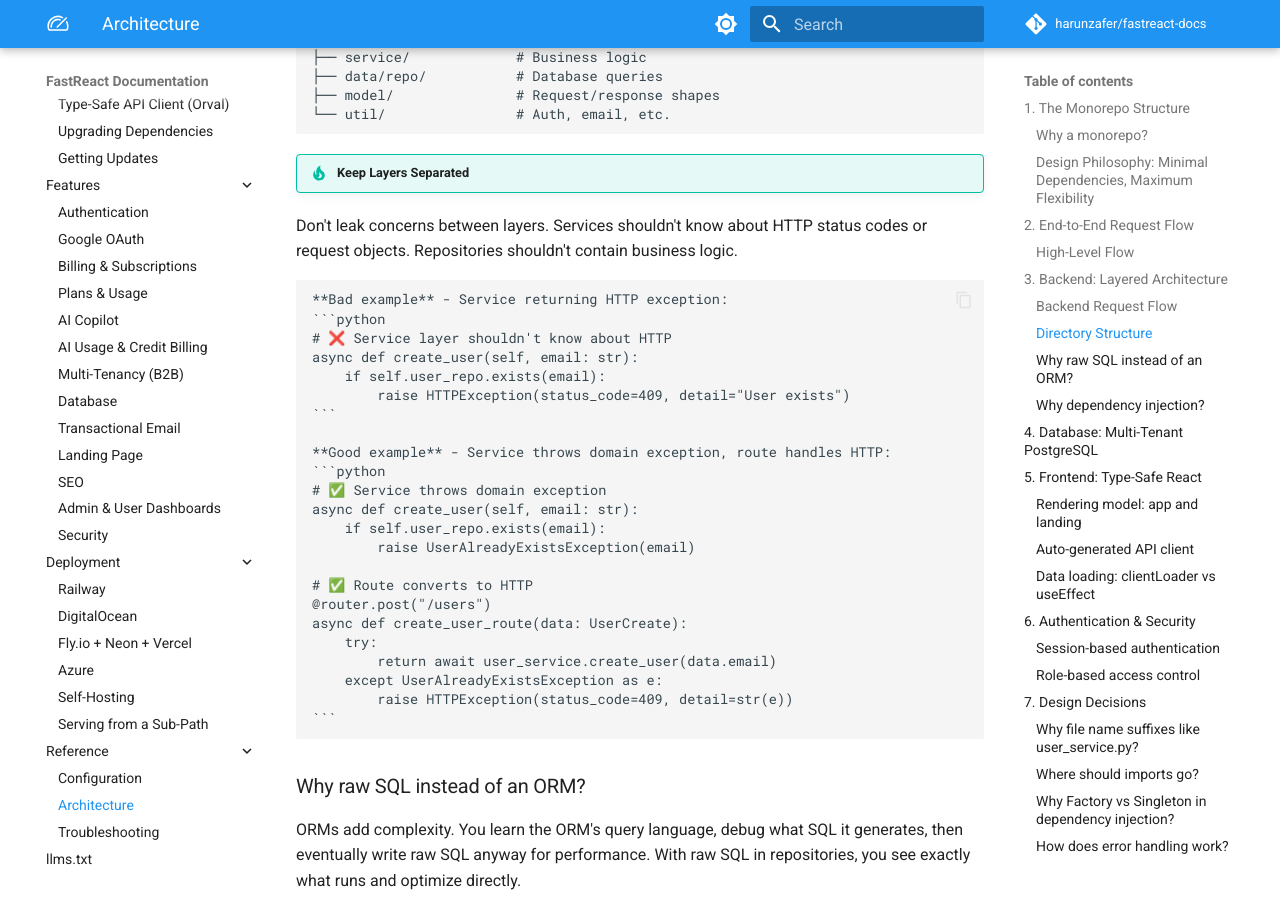
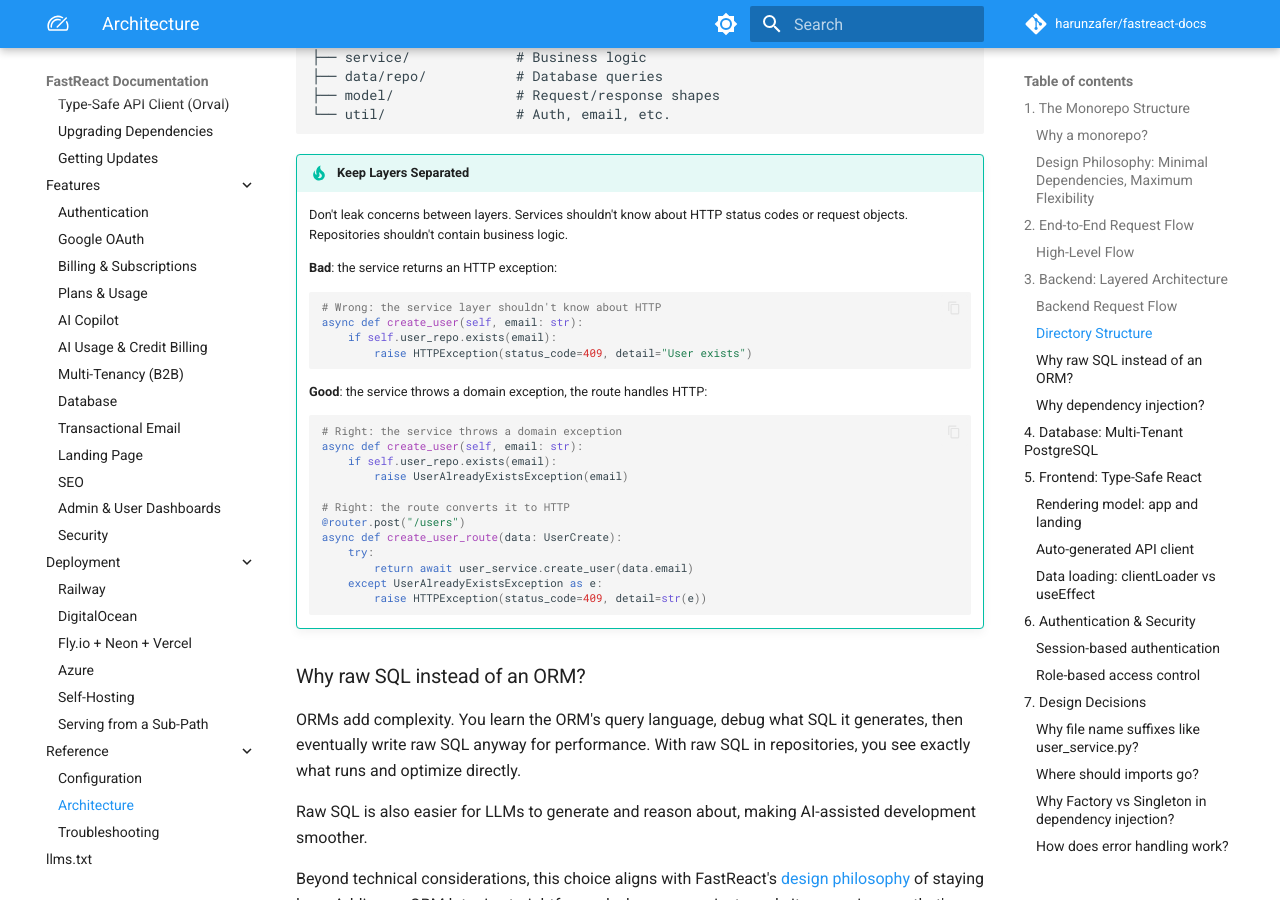
Before and after one commit to harunzafer/fastreact-docs, an MkDocs documentation site: the page built from docs/reference/architecture.md, in a window 1280 px wide and 900 px high, scrolled down 3007 px. Built offline with MkDocs 1.6.1 and Material for MkDocs 9.7.7, drawn with Linux system fonts in a browser that asks for light colours; comment, search, counter and statistics services are not loaded; some of the changed text lies outside the part shown.

Commit message:
docs: reference restyle per writing standard (ported from fastsvelte-docs)
FR-only correctness fix: troubleshooting.md documented FR_ENVIRONMENT,
FR_CORS_ORIGINS, FR_EMAIL_PROVIDER, FR_STRIPE_WEBHOOK_SECRET and FR_LOG_LEVEL,
but the shared backend reads env_prefix 'fs_' (fastsaas backend
app/config/settings.py), so those variables would be silently ignored.
Renamed all six to FS_*.

Also: architecture 'Keep Layers Separated' tip body indentation fix, emoji
markers to words, em dashes out.

Co-Authored-By: Claude Fable 5 <noreply@anthropic.com>

````diff
--- a/docs/reference/architecture.md
+++ b/docs/reference/architecture.md
@@ -111,24 +111,25 @@ app/
 ```
 
 !!! tip "Keep Layers Separated"
-Don't leak concerns between layers. Services shouldn't know about HTTP status codes or request objects. Repositories shouldn't contain business logic.
 
-    **Bad example** - Service returning HTTP exception:
+    Don't leak concerns between layers. Services shouldn't know about HTTP status codes or request objects. Repositories shouldn't contain business logic.
+
+    **Bad**: the service returns an HTTP exception:
     ```python
-    # ❌ Service layer shouldn't know about HTTP
+    # Wrong: the service layer shouldn't know about HTTP
     async def create_user(self, email: str):
         if self.user_repo.exists(email):
             raise HTTPException(status_code=409, detail="User exists")
     ```
 
-    **Good example** - Service throws domain exception, route handles HTTP:
+    **Good**: the service throws a domain exception, the route handles HTTP:
     ```python
-    # ✅ Service throws domain exception
+    # Right: the service throws a domain exception
     async def create_user(self, email: str):
         if self.user_repo.exists(email):
             raise UserAlreadyExistsException(email)
 
-    # ✅ Route converts to HTTP
+    # Right: the route converts it to HTTP
     @router.post("/users")
     async def create_user_route(data: UserCreate):
         try:
@@ -172,7 +173,7 @@ This centralization provides several benefits. Object lifecycles (singleton vs f
 
 ## 4. Database: Multi-Tenant PostgreSQL
 
-All data is scoped to an **organization** (the tenant boundary), so the schema serves both individual users and teams without changing. Migrations are plain SQL managed with **Sqitch** — no ORM. The mode (`b2c` / `b2b`) is set by `FS_MODE` and changes only application logic, not the schema.
+All data is scoped to an **organization** (the tenant boundary), so the schema serves both individual users and teams without changing. Migrations are plain SQL managed with **Sqitch**, no ORM. The mode (`b2c` / `b2b`) is set by `FS_MODE` and changes only application logic, not the schema.
 
 See **[Database](../features/database.md)** for the schema, `db_config`, and the Sqitch workflow, and **[Multi-Tenancy](../features/multi-tenancy.md)** for the organization, role, and invitation model.
 
@@ -277,7 +278,7 @@ await revalidate(); // re-runs the loader, which refetches the list
 
 !!! note "Revalidation keeps your data on screen"
 
-    React Router re-runs loaders inside a transition, so the current UI stays put until the new data is ready. It does **not** fall back to the `<Suspense>` skeleton. That is why deleting a row updates the list in place rather than flashing a spinner — and it is what makes polling through the loader viable (see `admin-health.tsx`).
+    React Router re-runs loaders inside a transition, so the current UI stays put until the new data is ready. It does **not** fall back to the `<Suspense>` skeleton. That is why deleting a row updates the list in place rather than flashing a spinner, and it is what makes polling through the loader viable (see `admin-health.tsx`).
 
 **Why not `useEffect`?** It only runs after the component mounts, so navigation completes, the page renders empty, and *then* the request starts. You also hand-roll `loading` and `error` state, refetching when a route param changes, and cancelling requests that a newer one superseded. Loaders do all of that for you, and fetch-on-mount is what the `react-hooks/set-state-in-effect` lint rule is warning you about.
 
@@ -373,9 +374,9 @@ Put imports at the top of the file by default. Python caches imported modules, s
 
 Move an import inside a function only for a specific reason:
 
-- **Optional dependencies** — a feature relying on a package not every install includes. An inline import keeps the module importable when the package is absent, failing only if the feature is actually used. The email provider factory does this: it imports the Azure, SendGrid, or Resend client only when that provider is selected, so you don't need all three SDKs installed.
-- **Breaking a circular import** — when two modules need each other at import time, a deferred import inside the function that needs it sidesteps the cycle.
-- **Smoke test isolation** — keeping a heavy or environment-dependent import out of module load so a smoke test can exercise the rest of the module without it.
+- **Optional dependencies**: a feature relying on a package not every install includes. An inline import keeps the module importable when the package is absent, failing only if the feature is actually used. The email provider factory does this: it imports the Azure, SendGrid, or Resend client only when that provider is selected, so you don't need all three SDKs installed.
+- **Breaking a circular import**: when two modules need each other at import time, a deferred import inside the function that needs it sidesteps the cycle.
+- **Smoke test isolation**: keeping a heavy or environment-dependent import out of module load so a smoke test can exercise the rest of the module without it.
 
 ### Why `Factory` vs `Singleton` in dependency injection?
 
````
Also changed, not shown: docs/reference/configuration.md (+10 -10 lines), docs/reference/troubleshooting.md (+8 -8 lines).
